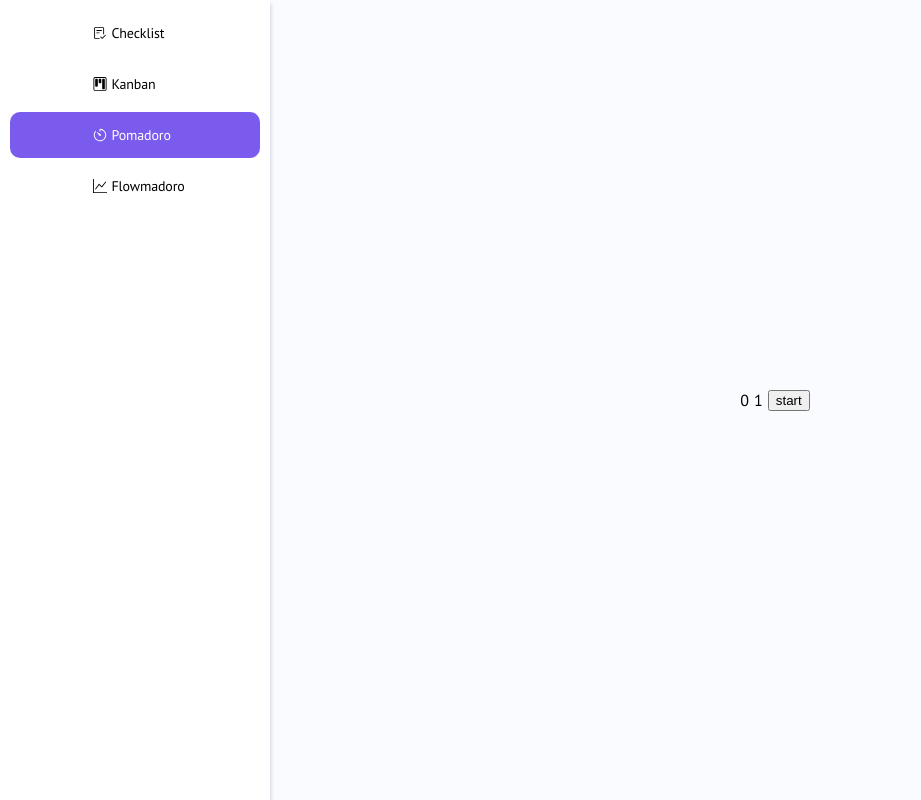
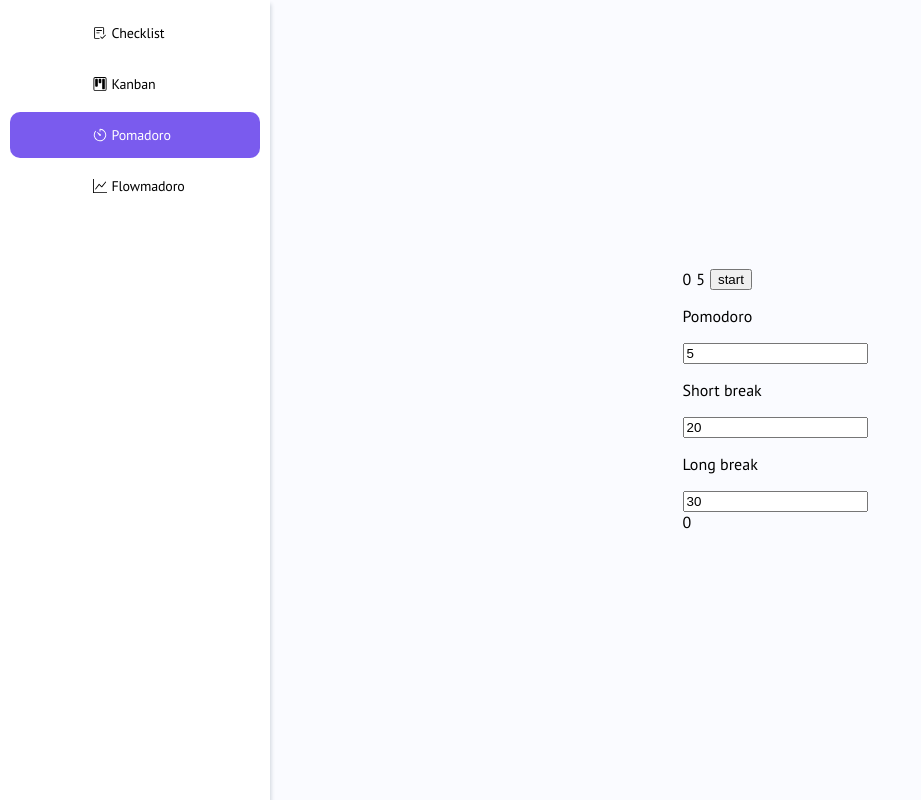
Before and after one commit to snusEbjoer/day-tracker, a React (Vite) app: page /pomadoro in a window 1280 px wide. Shown: the whole page, without its empty margins (0-921 px from the left). Built offline with nearby package versions, Linux system fonts and the light colour scheme.

Commit message:
dsasdaasd

```diff
--- a/src/components/Timer/Timer.tsx
+++ b/src/components/Timer/Timer.tsx
@@ -1,27 +1,35 @@
 import { useEffect, useState } from "react";
 import "./Timer.css";
-import { useLocation } from "react-router-dom";
 
 type TimerProps = {
   time: number;
   backwards: boolean;
-  toggleIsPause: () => void;
-  isPause: boolean;
+  toggleIsEnded: () => void;
+  isEnded: boolean;
+  getTime?: (num: number) => void;
 };
 export const Timer = ({
   time,
   backwards,
-  toggleIsPause,
-  isPause,
+  toggleIsEnded,
+  isEnded,
+  getTime,
 }: TimerProps) => {
   const [seconds, setSeconds] = useState<number>(time);
   const [isRunning, setIsRunning] = useState<boolean>(false);
   const toggleIsRunning = () => {
+    if (!isEnded && getTime) {
+      getTime(seconds);
+      toggleIsEnded();
+    }
     setIsRunning((prev) => !prev);
   };
   const incDec = backwards ? -1 : 1;
   let worker: Worker;
   useEffect(() => {
+    if (isEnded) {
+      setSeconds(time);
+    }
     if (!isRunning) return;
     let localTime = seconds + 1;
     worker = new Worker(new URL("./timerWorker.ts", import.meta.url));
@@ -29,10 +37,13 @@ export const Timer = ({
       if (event.data === "tick") {
         setSeconds((prev) => prev + incDec);
         localTime += incDec;
-        if (isRunning && localTime === 0 && backwards) {
+        if (localTime === 0 && backwards) {
           toggleIsRunning();
-          toggleIsPause();
-          setSeconds(time);
+          toggleIsEnded();
+          setSeconds(0);
+        }
+        if (getTime && isEnded) {
+          getTime(seconds);
         }
       }
     };
@@ -42,12 +53,15 @@ export const Timer = ({
       worker.postMessage("stop");
       worker.terminate();
     };
-  }, [isRunning, isPause, time]);
+  }, [time, isRunning, backwards, isEnded]);
+  useEffect(() => {
+    setSeconds(time);
+  }, [time]);
   return (
     <div>
       <div className="timer">
-        <div>{0}</div>
-        <div>{seconds}</div>
+        <div>{Math.floor(seconds / 60)}</div>
+        <div>{seconds % 60}</div>
         <button onClick={toggleIsRunning}>start</button>
       </div>
     </div>
--- a/src/pages/Flowmadoro/Flowmadoro.tsx
+++ b/src/pages/Flowmadoro/Flowmadoro.tsx
@@ -2,30 +2,39 @@ import { Timer } from "@/components/Timer/Timer";
 import { useEffect, useState } from "react";
 
 export const Flowmadoro = () => {
-  const [isPause, setIsPause] = useState<boolean>(false);
-  const [isBackwards, setIsBackwards] = useState<boolean>(false);
+  const [isEnded, setIsEnded] = useState<boolean>(false);
   const [pauseTime, setPauseTime] = useState<number>(0);
   const [time, setTime] = useState<number>(0);
-  const toggleIsPause = () => {
-    setIsPause((prev) => !prev);
-  };
-  const toggleIsBackwards = () => {
-    setIsBackwards((prev) => !prev);
+  const [isBackwards, setIsBackwards] = useState<boolean>(false);
+  const toggleIsEnded = () => {
+    setIsEnded((prev) => !prev);
   };
 
-  const calcTime = (num: number) => {
+  const getTime = (num: number) => {
     setTime(num);
   };
+  const calcTime = () => {
+    if (time !== 0 && isEnded && !isBackwards) {
+      setIsBackwards((prev) => !prev);
+      setPauseTime(Math.floor(time / 5));
+      console.log(time / 5);
+    }
+    if (!isEnded) {
+      setIsBackwards((prev) => !prev);
+    }
+  };
   useEffect(() => {
-    setPauseTime(Math.floor(time / 5));
-  }, [isPause, time]);
+    calcTime();
+  }, [isEnded, time]);
+  console.log(time);
   return (
     <>
       <Timer
         time={pauseTime}
-        backwards={isPause}
-        isPause={isPause}
-        toggleIsPause={toggleIsPause}
+        backwards={isBackwards}
+        isEnded={isEnded}
+        toggleIsEnded={toggleIsEnded}
+        getTime={getTime}
       />
     </>
   );
--- a/src/pages/Pomodoro/Pomodoro.tsx
+++ b/src/pages/Pomodoro/Pomodoro.tsx
@@ -7,44 +7,82 @@ export type Pomadoro = {
 };
 export const Pomadoro = () => {
   const [pomadoro, setPomadoro] = useState<Pomadoro>({
-    workTime: 1,
-    shortBreak: 2,
-    longBreak: 3,
+    workTime: 5,
+    shortBreak: 20,
+    longBreak: 30,
   });
   const [startTime, setStartTime] = useState<number>(pomadoro.workTime);
   const [count, setCount] = useState<number>(0);
-  const [isPause, setIsPause] = useState<boolean>(false);
+  const [isEnded, setIsEnded] = useState<boolean>(false);
+  const [isShown, setIsShown] = useState<boolean>(false);
+  const [isSettingsIsShown, setIsSttingsIsShown] = useState<boolean>(false);
   const handlePomadoroChange =
     (key: string) => (e: ChangeEvent<HTMLInputElement>) => {
-      setPomadoro((prev) => ({ ...prev, [key]: e.target.value }));
+      setPomadoro((prev) => ({ ...prev, [key]: Number(e.target.value) }));
     };
-  const toggleIsPause = () => {
-    setIsPause((prev) => !prev);
+  const toggleIsEnded = () => {
+    setIsEnded((prev) => !prev);
   };
-  const changeTime = () => {
-    if (!isPause && count < 4) {
-      setStartTime(pomadoro.shortBreak);
+  const calcTime = () => {
+    if (isEnded && count < 4) {
+      return pomadoro.shortBreak;
+    }
+    if (isEnded && count === 4) {
+      return pomadoro.longBreak;
+    }
+    if (!isEnded) {
+      return pomadoro.workTime;
+    }
+    return pomadoro.workTime;
+  };
+  const calcCount = () => {
+    if (isEnded && count < 4) {
       setCount((prev) => prev + 1);
     }
-    if (!isPause && count === 4) {
+    if (isEnded && count === 4) {
       setCount(0);
-      setStartTime(pomadoro.longBreak);
-    }
-    if (isPause) {
-      setStartTime(pomadoro.workTime);
     }
   };
   useEffect(() => {
-    changeTime();
-  }, [isPause]);
+    calcCount();
+  }, [isEnded]);
   return (
-    <>
+    <div className="pomadoro">
       <Timer
-        time={startTime}
+        time={calcTime()}
         backwards={true}
-        isPause={isPause}
-        toggleIsPause={toggleIsPause}
+        toggleIsEnded={toggleIsEnded}
+        isEnded={isEnded}
       />
-    </>
+      <div className="pomadoro-settings">
+        <div className="break-settings">
+          <div className="setting">
+            <p>Pomodoro</p>
+            <input
+              type="number"
+              value={pomadoro.workTime}
+              onChange={handlePomadoroChange("workTime")}
+            />
+          </div>
+          <div className="setting">
+            <p>Short break</p>
+            <input
+              type="number"
+              value={pomadoro.shortBreak}
+              onChange={handlePomadoroChange("shortBreak")}
+            />
+          </div>
+          <div className="setting">
+            <p>Long break</p>
+            <input
+              type="number"
+              value={pomadoro.longBreak}
+              onChange={handlePomadoroChange("longBreak")}
+            />
+          </div>
+        </div>
+        <div>{count}</div>
+      </div>
+    </div>
   );
 };
```
